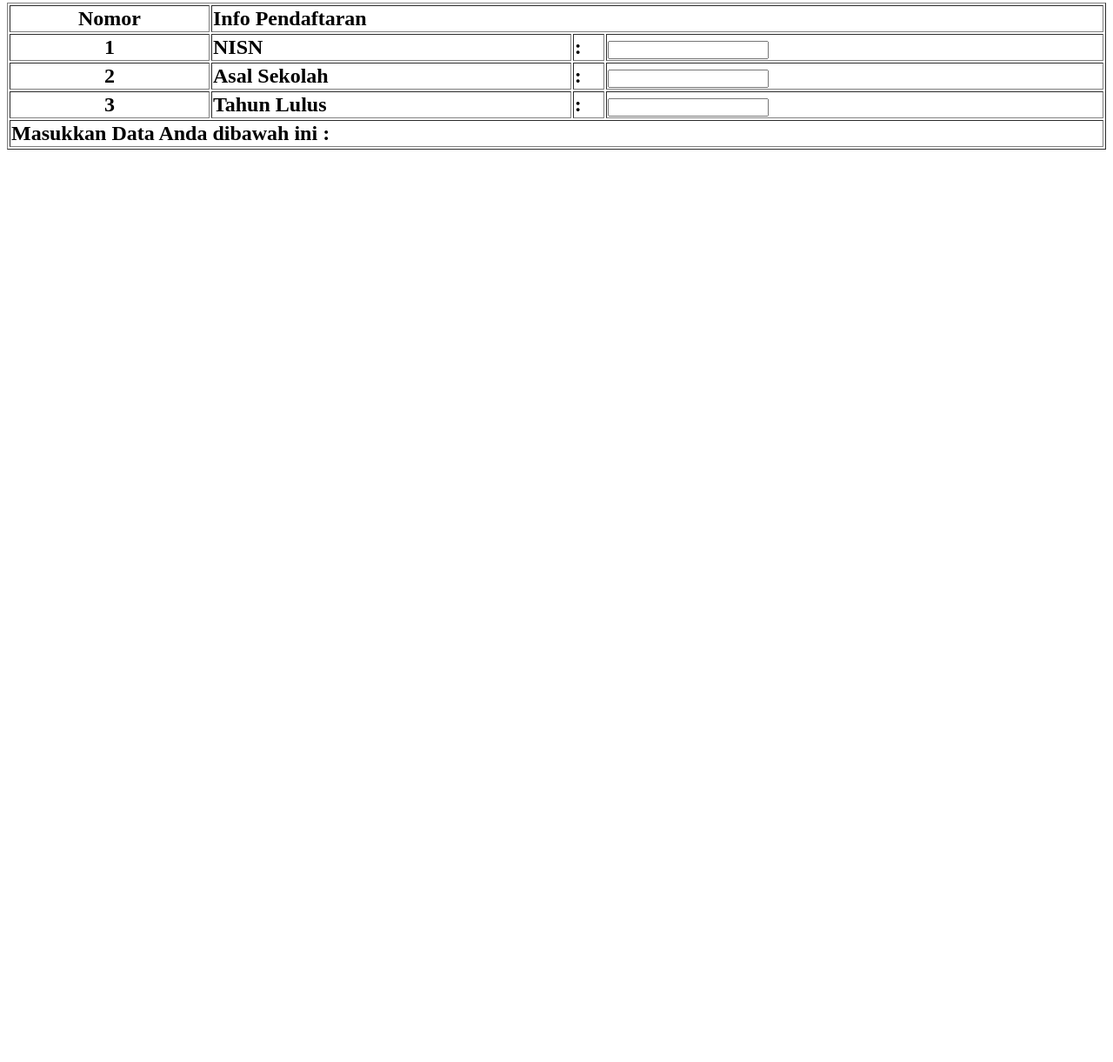
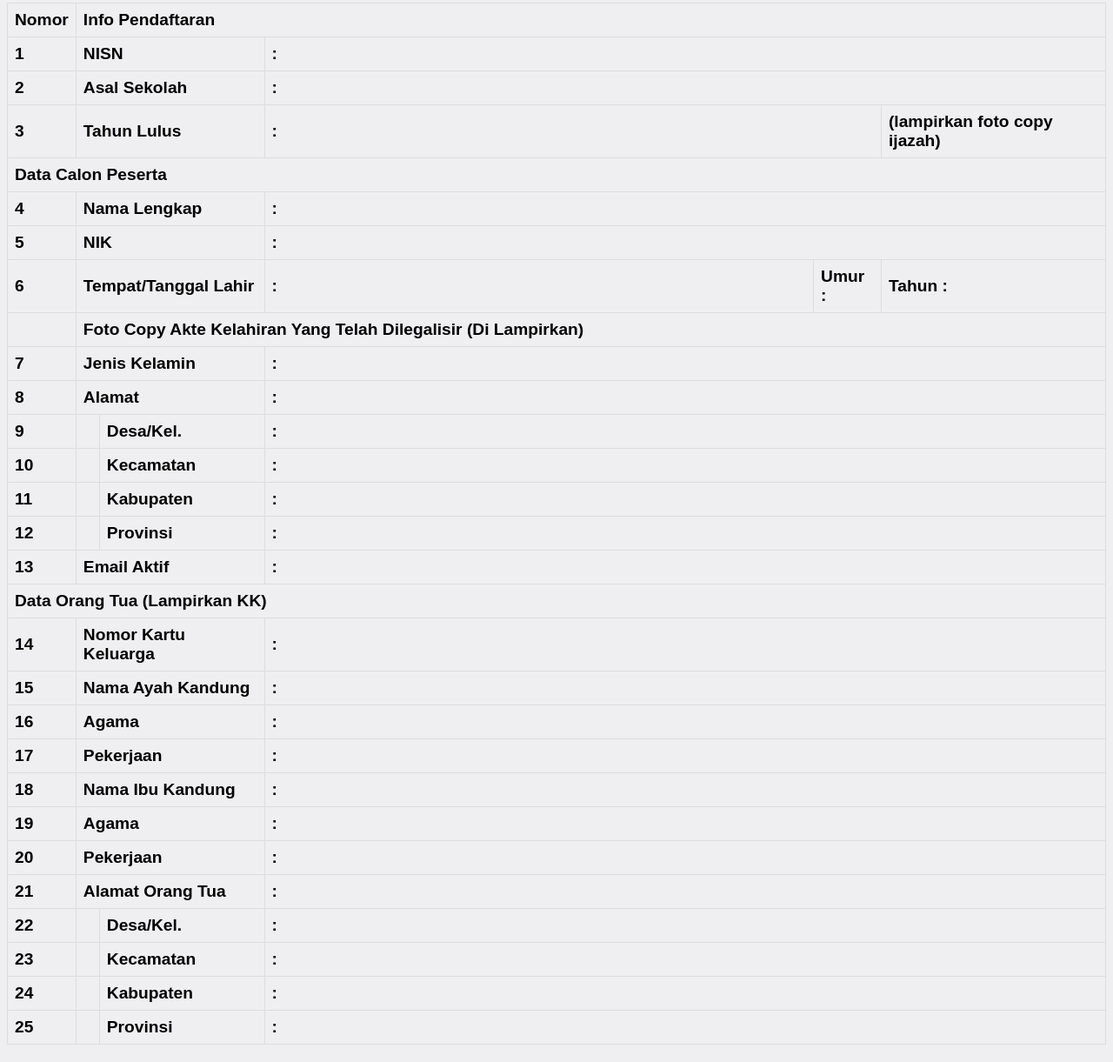
Before and after one commit to kangandiniw/pem-web2021, a plain HTML site: page minggu4/lat-form-ppdb.html in a window 1280 px wide. Shown: the part 64-1285 px from the top of the page at 87% size. Before the commit the page ends 800 px from the top, so only its background shows below. Drawn offline with Linux system fonts and the light colour scheme.

Commit message:
memodifikasi lat-form-ppdb.html

```diff
--- a/minggu4/lat-form-ppdb.html
+++ b/minggu4/lat-form-ppdb.html
@@ -2,35 +2,167 @@
 <html>
 <head>
     <title>Registrasi</title>
+    <style>
+        body {background-color: rgb(239, 238, 240);}
+        table {font-family: arial;font-size:80%; sans-serif;border-collapse: collapse;width: 100%;}
+        td, th, tr {border: 1px solid #dddddd;text-align: left;padding: 8px;}
+    </style>
 </head>
 <body>
     <h2 align="center">FORMULIR PPDB JALUR ZONASI TAHUN 2020<h2>
     <form actions="contact.php" method= "POST"></form>
-    <table width="100%" border="1">
+    <table>
         <tr>
             <td align="center">Nomor</td>
-            <td align="left" colspan="3">Info Pendaftaran</td>
+            <td align="left" colspan="9">Info Pendaftaran</td>
         </tr>
         <tr>
             <td align="center">1</td>
-            <td>NISN</td>
-            <td>:</td>
-            <td><input type="text" name="nisn"></td>
+            <td colspan="2">NISN</td>
+            <td colspan="7">:</td>
         </tr>
         <tr>
             <td align="center">2</td>
-            <td>Asal Sekolah</td>
-            <td>:</td>
-            <td><input type="text" name="asal sekolah"></td>
+            <td colspan="2">Asal Sekolah</td>
+            <td colspan="7">:</td>
         </tr>
         <tr>
             <td align="center">3</td>
-            <td>Tahun Lulus</td>
-            <td>:</td>
-            <td><input type="text" name="tahun lulus"></td>
+            <td colspan="2">Tahun Lulus</td>
+            <td colspan="6" width ="50%">:</td>
+            <td>(lampirkan foto copy ijazah)</td>
         </tr>
         <tr>
-            <th align="left" colspan="4">Masukkan Data Anda dibawah ini :</th>
+            <th align="left" colspan="10">Data Calon Peserta</th>
+        </tr>
+        <tr>
+            <td align="center">4</td>
+            <td colspan="2">Nama Lengkap</td>
+            <td colspan="7">:</td>
+        </tr>
+        <tr>
+            <td align="center">5</td>
+            <td colspan="2">NIK</td>
+            <td colspan="7">:</td>
+        </tr>
+        <tr>
+            <td align="center">6</td>
+            <td colspan="2">Tempat/Tanggal Lahir</td>
+            <td colspan="5" width="50%">:</td>
+            <td>Umur :</td>
+            <td>Tahun :</td>
+        </tr>
+        <tr>
+            <td></td>
+            <td colspan="9">Foto Copy Akte Kelahiran Yang Telah Dilegalisir (Di Lampirkan)</td>
+        </tr>
+        <tr>
+            <td align="center">7</td>
+            <td colspan="2">Jenis Kelamin</td>
+            <td colspan="7">:</td>
+        </tr>
+        <tr>
+            <td align="center">8</td>
+            <td colspan ="2">Alamat</td>
+            <td colspan="7">:</td>
+        </tr>
+        <tr>
+            <td align="center">9</td>
+            <td></td>
+            <td>Desa/Kel.</td>
+            <td colspan="7">:</td>
+        </tr>
+        <tr>
+            <td align="center">10</td>
+            <td></td>
+            <td>Kecamatan</td>
+            <td colspan="7">:</td>
+        </tr>
+        <tr>
+            <td align="center">11</td>
+            <td>
+            </td>
+            <td>Kabupaten</td>
+            <td colspan="7">:</td>
+        </tr>
+        <tr>
+            <td align="center">12</td>
+            <td></td>
+            <td>Provinsi</td>
+            <td colspan="7">:</td>
+        </tr>
+        <tr>
+            <td align="center">13</td>
+            <td colspan="2">Email Aktif</td>
+            <td colspan="7">:</td>
+        </tr>
+        <tr>
+            <th align="left" colspan="10">Data Orang Tua (Lampirkan KK)</th>
+        </tr>
+        <tr>
+            <td align="center">14</td>
+            <td colspan="2">Nomor Kartu Keluarga</td>
+            <td colspan="7">:</td>
+        </tr>
+        <tr>
+            <td align="center">15</td>
+            <td colspan="2">Nama Ayah Kandung</td>
+            <td colspan="7">:</td>
+        </tr>
+        <tr>
+            <td align="center">16</td>
+            <td colspan="2">Agama</td>
+            <td colspan="7">:</td>
+        </tr>
+        <tr>
+            <td align="center">17</td>
+            <td colspan="2">Pekerjaan</td>
+            <td colspan="7">:</td>
+        </tr>
+        <tr>
+            <td align="center">18</td>
+            <td colspan="2">Nama Ibu Kandung</td>
+            <td colspan="7">:</td>
+        </tr>
+        <tr>
+            <td align="center">19</td>
+            <td colspan="2">Agama</td>
+            <td colspan="7">:</td>
+        </tr>
+        <tr>
+            <td align="center">20</td>
+            <td colspan="2">Pekerjaan</td>
+            <td colspan="7">:</td>
+        </tr>
+        <tr>
+            <td align="center">21</td>
+            <td colspan="2">Alamat Orang Tua</td>
+            <td colspan="7">:</td>
+        </tr>
+        <tr>
+            <td align="center">22</td>
+            <td></td>
+            <td>Desa/Kel.</td>
+            <td colspan="7">:</td>
+        </tr>
+        <tr>
+            <td align="center">23</td>
+            <td></td>
+            <td>Kecamatan</td>
+            <td colspan="7">:</td>
+        </tr>
+        <tr>
+            <td align="center">24</td>
+            <td>
+            </td>
+            <td>Kabupaten</td>
+            <td colspan="7">:</td>
+        </tr>
+        <tr>
+            <td align="center">25</td>
+            <td></td>
+            <td>Provinsi</td>
+            <td colspan="7">:</td>
         </tr>
     </table>
     </form>
```
